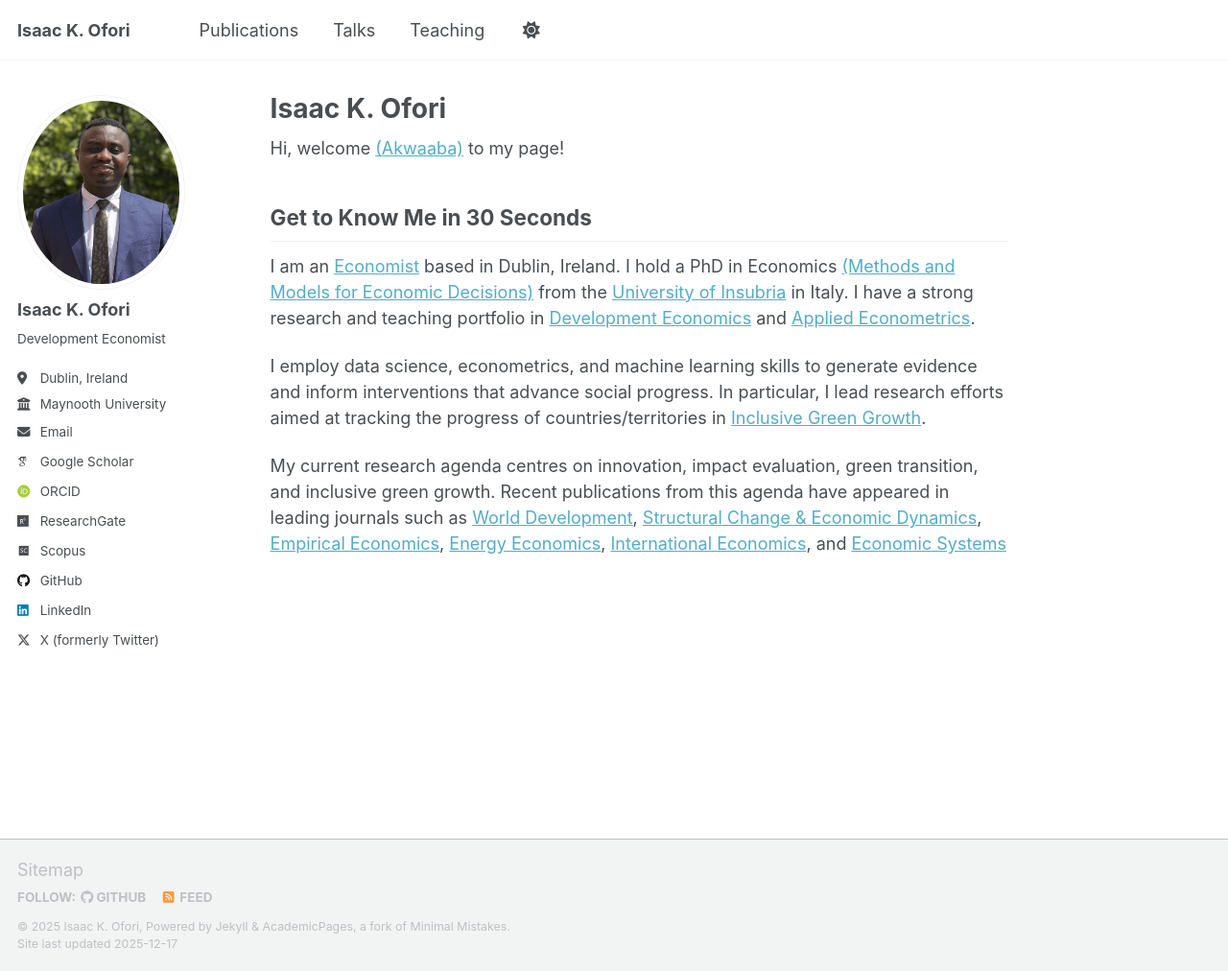
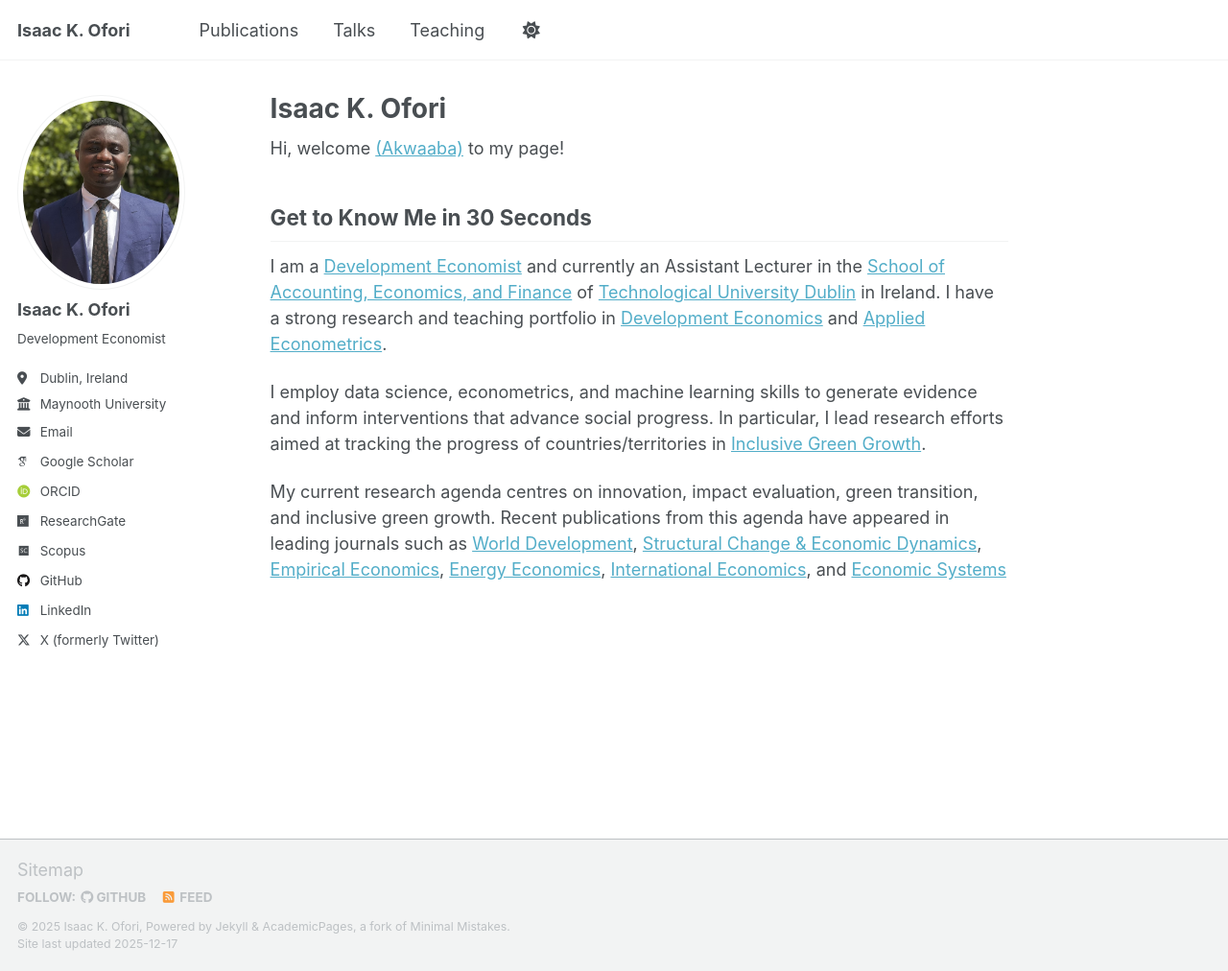
Before and after one commit to ikofori/ikofori.github.io, a Jekyll site: the page built from _pages/about.md, in a window 1280 px wide and 1012 px high. Shown: the whole window at 96% size. Built offline with Jekyll 4.4.1, drawn with Linux system fonts in a browser that asks for light colours; some web fonts are replaced; a script that is not in the unit is left out.

Commit message:
Update about.md

```diff
--- a/_pages/about.md
+++ b/_pages/about.md
@@ -16,7 +16,7 @@ Hi, welcome [(Akwaaba)](https://mfa.gov.gh/index.php/about-ghana/) to my page!
 
 ## Get to Know Me in 30 Seconds
 
-I am an [Economist](https://ikofori.github.io/) based in Dublin, Ireland. I hold a PhD in Economics [(Methods and Models for Economic Decisions)](https://www.uninsubria.it/formazione/offerta-formativa/methods-and-models-economic-decisions-xli-ciclo) from the [University of Insubria](https://archivio.uninsubria.it/siti-tematici-o-federati/siti-dei-dipartimenti/dipartimento-di-economia-dieco) in Italy. I have a strong research and teaching portfolio in [Development Economics](https://doi.org/10.1016/j.worlddev.2025.107223) and [Applied Econometrics](https://doi.org/10.1016/j.strueco.2025.09.004).
+I am a [Development Economist](https://ikofori.github.io/) and currently an Assistant Lecturer in the [School of Accounting, Economics, and Finance](https://www.tudublin.ie/explore/faculties-and-schools/business/accounting-economics-and-finance/) of [Technological University Dublin](https://www.tudublin.ie/) in Ireland. I have a strong research and teaching portfolio in [Development Economics](https://doi.org/10.1016/j.worlddev.2025.107223) and [Applied Econometrics](https://doi.org/10.1016/j.strueco.2025.09.004).
 
 I employ data science, econometrics, and machine learning skills to generate evidence and inform interventions that advance social progress. In particular, I lead research efforts aimed at tracking the progress of countries/territories in [Inclusive Green Growth](https://zenodo.org/records/12529764).
 
```
